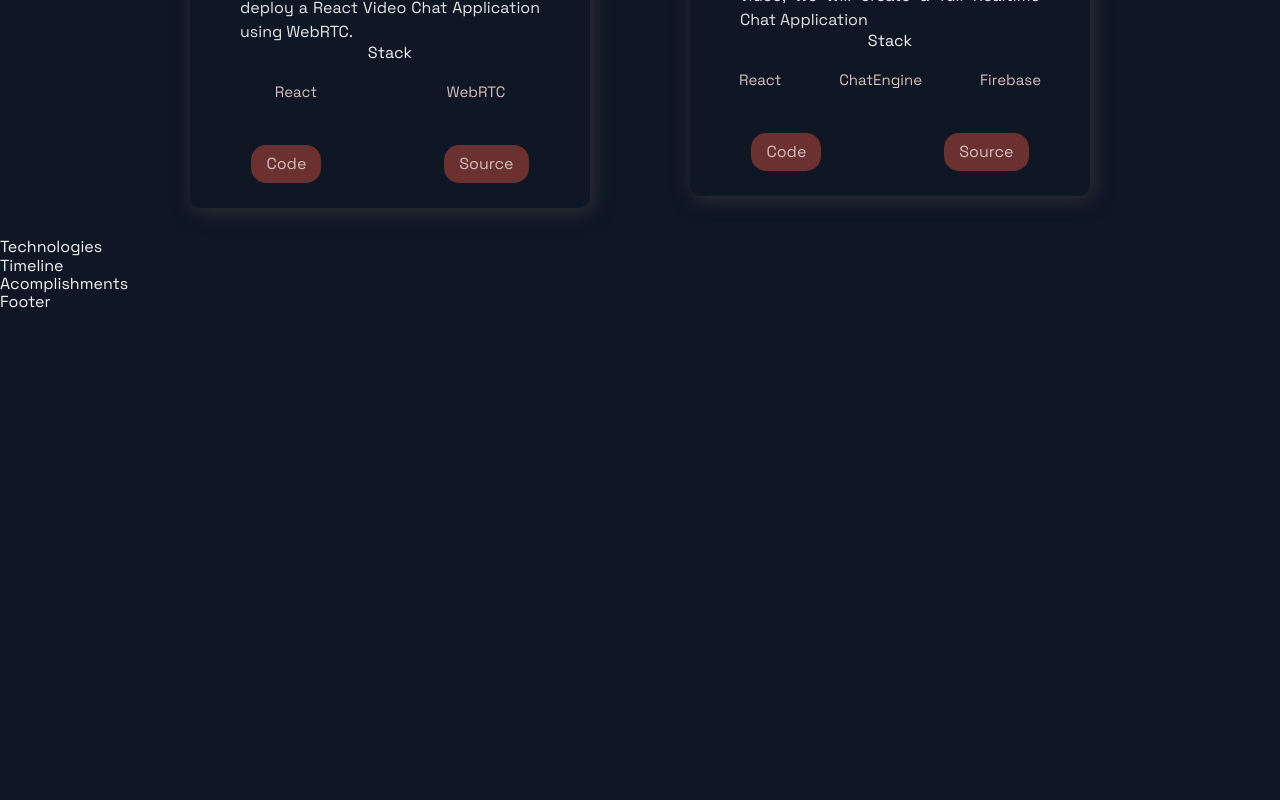
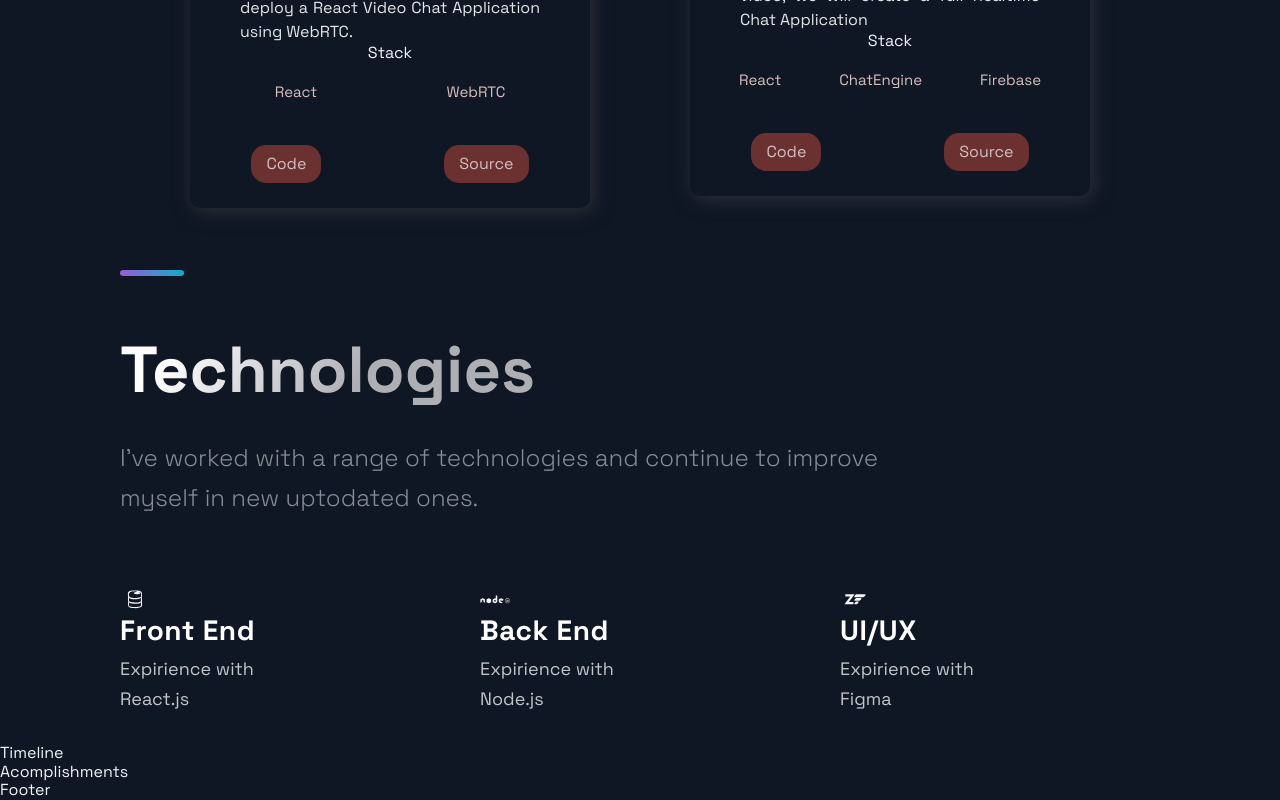
Before and after one commit to MarinaSergeyeva/portfolio, a Next.js app: page / in a window 1280 px wide. Shown: the part 1996-2796 px from the top of the page. Before the commit the page ends 2308 px from the top, so only its background shows below. Built offline with nearby package versions, Linux system fonts and the light colour scheme.

Commit message:
tech added

```diff
--- a/src/components/Technologies/Technologies.js
+++ b/src/components/Technologies/Technologies.js
@@ -1,12 +1,60 @@
-import React from 'react';
-import { DiFirebase, DiReact, DiZend } from 'react-icons/di';
-import { Section, SectionDivider, SectionText, SectionTitle } from '../../styles/GlobalComponents';
-import { List, ListContainer, ListItem, ListParagraph, ListTitle } from './TechnologiesStyles';
+import React from "react";
+import { DiFirebase, DiNodejs, DiReact, DiZend } from "react-icons/di";
+import {
+  Section,
+  SectionDivider,
+  SectionText,
+  SectionTitle,
+} from "../../styles/GlobalComponents";
+import {
+  List,
+  ListContainer,
+  ListItem,
+  ListParagraph,
+  ListTitle,
+} from "./TechnologiesStyles";
 
-const Technologies = () =>  (
-  <div>
-    Technologies
-  </div>
+const Technologies = () => (
+  <Section id="tech">
+    <SectionDivider />
+    <SectionTitle main>Technologies</SectionTitle>
+    <SectionText>
+      I've worked with a range of technologies and continue to improve myself in
+      new uptodated ones.
+    </SectionText>
+    <List>
+      <ListItem>
+        <DiFirebase size="3rem" />
+        <ListContainer>
+          <ListTitle>Front End</ListTitle>
+          <ListParagraph>
+            Expirience with <br />
+            React.js
+          </ListParagraph>
+        </ListContainer>
+      </ListItem>
+      <ListItem>
+        <DiNodejs size="3rem" />
+        <ListContainer>
+          <ListTitle>Back End</ListTitle>
+          <ListParagraph>
+            Expirience with <br />
+            Node.js
+          </ListParagraph>
+        </ListContainer>
+      </ListItem>
+      <ListItem>
+        <DiZend size="3rem" />
+        <ListContainer>
+          <ListTitle>UI/UX</ListTitle>
+          <ListParagraph>
+            Expirience with <br />
+            Figma
+          </ListParagraph>
+        </ListContainer>
+      </ListItem>
+    </List>
+  </Section>
 );
 
 export default Technologies;
```
